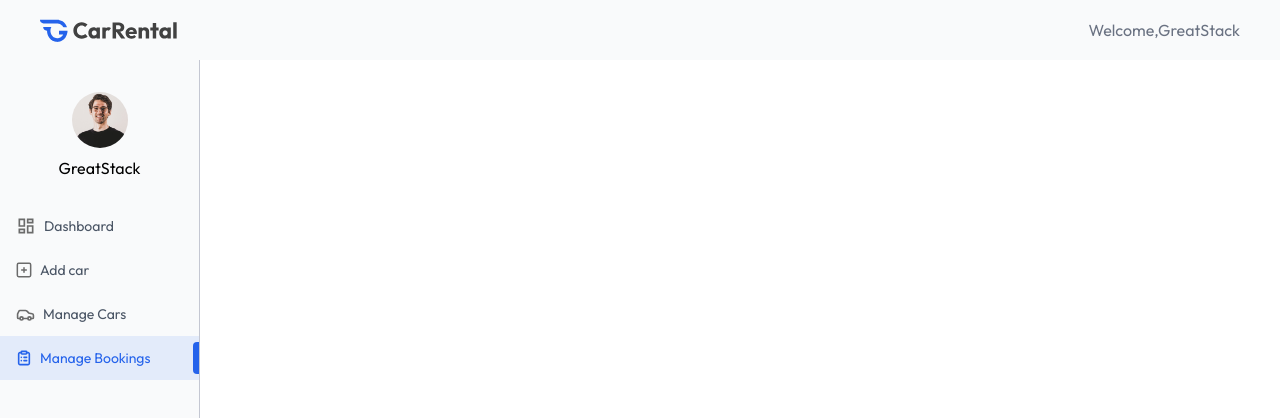
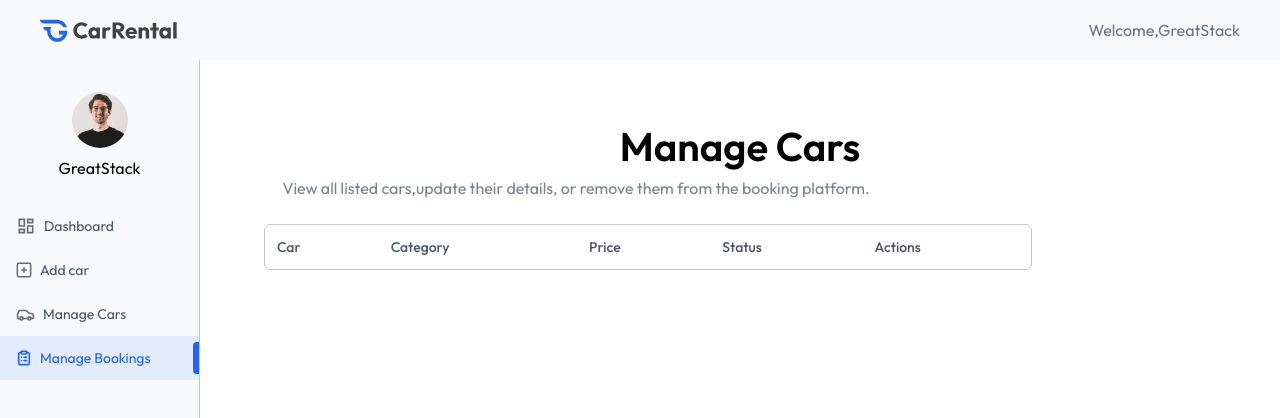
Before and after one commit to Manoj-M19/Car-Rental, a React app in the folder frontend/: page /owner/manage-bookings in a window 1280 px wide. Shown: the top 418 px of the page. Built offline with nearby package versions, Linux system fonts and the light colour scheme; the HTML template or start-up script is replaced by a standard one.

Commit message:
modified

```diff
--- a/frontend/src/pages/owner/ManageBookings.jsx
+++ b/frontend/src/pages/owner/ManageBookings.jsx
@@ -1,9 +1,52 @@
-import React from 'react'
+import React, { useEffect, useState } from 'react'
+import { dummyCarData } from '../../assets/assets'
+import Title from '../../components/Title'
 
 const ManageBookings = () => {
+
+  const [cars,setCars] = useState([])
+
+  const fetchOwnerCars = async ()=> {
+    setCars(dummyCarData)
+  }
+
+  useEffect(()=> {
+
+  },[] )
+
+
   return (
-    <div>
+    <div className='px-4 pt-10 md:px-10 w-full'>
+      <Title title="Manage Cars" subTitle="View all listed cars,update their details, or remove them from the booking platform."/>
 
+      <div className='max-w-3xl w-full rounded-md overflow-hidden border border-borderColor mt-6'>
+
+        <table className='w-full border-collapse text-left text-sm text-gray-600'>
+          <thead className='text-gary-500'>
+            <tr>
+              <th className='p-3 font-medium'>Car</th>
+              <th className='p-3 font-medium max-md:hidden'>Category</th>
+              <th className='p-3 font-medium'>Price</th>
+              <th className='p-3 font-medium'>Status</th>
+              <th className='p-3 font-medium'>Actions</th>
+            </tr>
+          </thead>
+          <tbody>
+            {cars.map((car,index)=>(
+              <tr key={index} className='border-t border-borderColor'>
+
+                <td className='p-3 flex items-center gap-3'>
+                  <img src={car.image} alt='' className='h-12 w-12 aspect-square rounded-md object-cover'/>
+                  <div className='max-md:hidden'>
+                    <p className='font-medium'>{car.brand} {car.model}</p>
+                    <p className='text-xs text-gray-500'>{car.seating_capacity} .{car.transmission}</p>
+                  </div>
+                </td>
+              </tr>
+            ))}
+          </tbody>
+        </table>
+      </div>
     </div>
   )
 }
```
